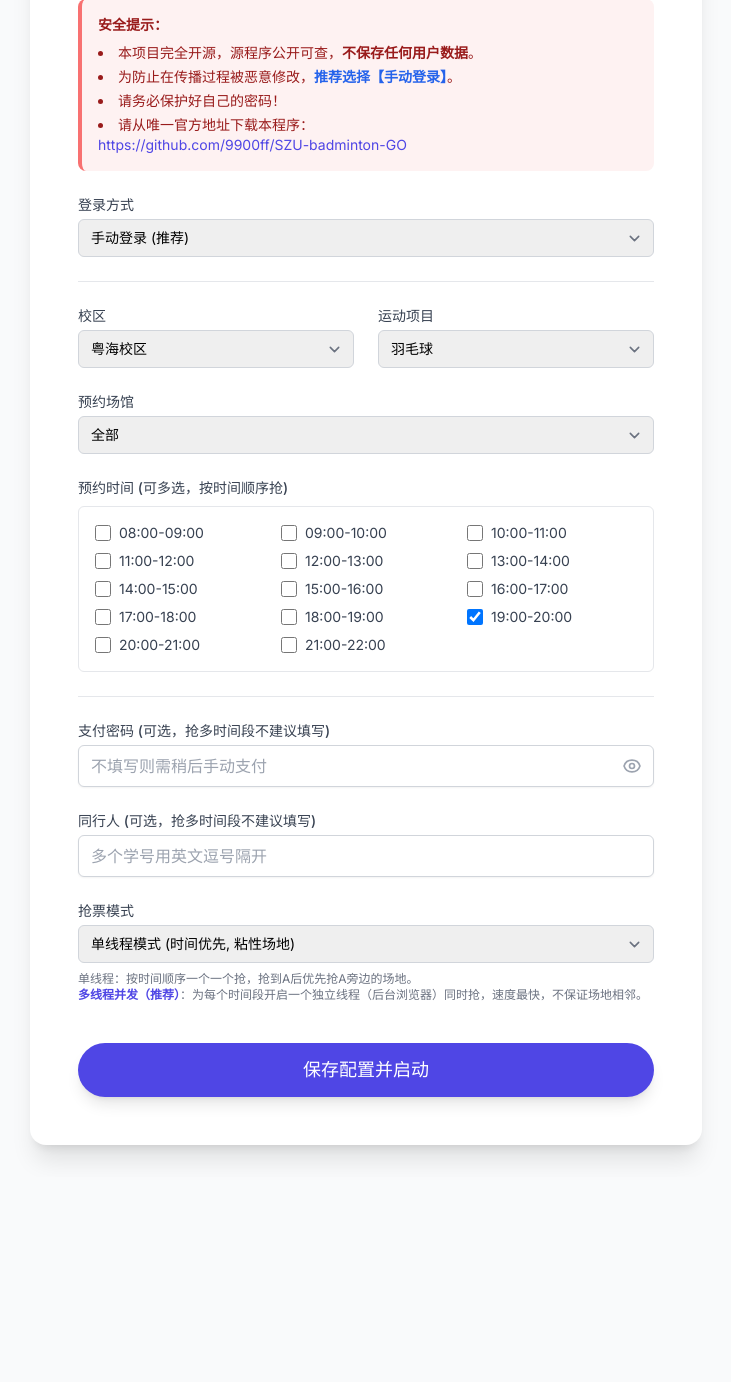
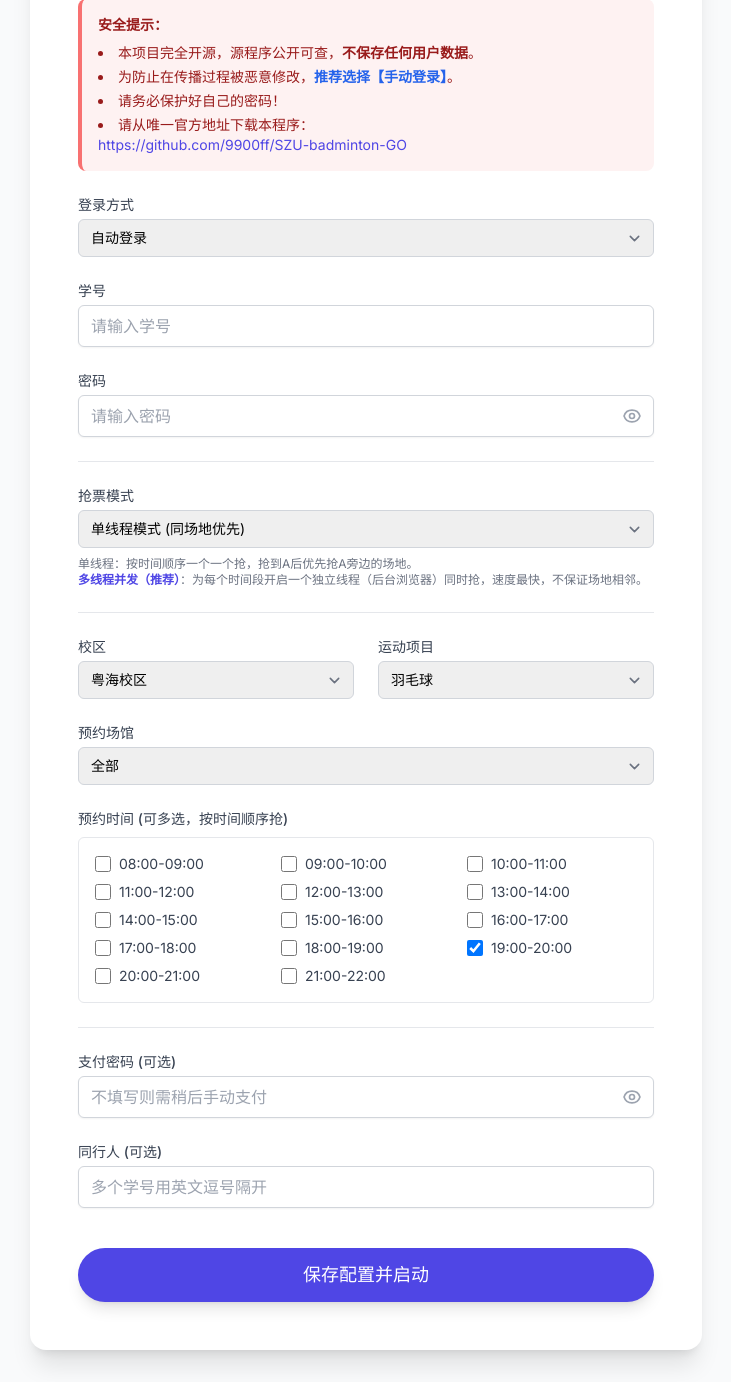
Before and after one commit to 9900ff/SZU-badminton-GO, a Flask app: page / in a window 1280 px wide. Shown: the part 189-1571 px from the top of the page, without its empty margins (274-1005 px from the left). Before the commit the page ends 1349 px from the top, so only its background shows below. Run offline with Flask 3, Linux system fonts and the light colour scheme; parts of the project's set-up code (start-up, migrations or seed data) failed here and were passed over; some libraries are stand-ins or nearby versions.

Commit message:
多线程测试成功，完善配置

```diff
--- a/src/templates/index.html
+++ b/src/templates/index.html
@@ -32,7 +32,10 @@
 
         <form id="config-form" action="/start" method="POST" class="space-y-6">
 
+            <!-- 隐藏的输入框，用于收集多选的时间 -->
             <input type="hidden" name="appointment" id="hidden-appointment">
+            <!-- 场馆不再需要隐藏输入框，直接使用select的name -->
+
             <div class="bg-red-50 border-l-4 border-red-400 text-red-800 p-4 rounded-lg text-sm">
                 <p class="font-bold">安全提示：</p>
                 <ul class="list-disc list-inside mt-2 space-y-1">
@@ -46,8 +49,8 @@
             <div>
                 <label for="login-method" class="block text-sm font-medium text-gray-700">登录方式</label>
                 <select id="login-method" name="login_method" class="custom-select mt-1 block w-full pl-3 pr-10 py-2 text-base border border-gray-300 focus:outline-none focus:ring-indigo-500 focus:border-indigo-500 sm:text-sm rounded-md">
-                    <option value="manual" {% if not config.get('username') or not config %}selected{% endif %}>手动登录 (推荐)</option>
-                    <option value="auto" {% if config.get('username') %}selected{% endif %}>自动登录</option>
+                    <option value="auto" {% if config.get('username') or not config %}selected{% endif %}>自动登录</option>
+                    <option value="manual" {% if not config.get('username') and config %}selected{% endif %}>手动登录 (推荐)</option>
                 </select>
             </div>
 
@@ -70,6 +73,29 @@
 
             <hr class="my-6 border-gray-200">
 
+            <div>
+                <label for="grabbing-mode" class="block text-sm font-medium text-gray-700">抢票模式</label>
+                <select id="grabbing-mode" name="grabbing_mode" class="custom-select mt-1 block w-full pl-3 pr-10 py-2 text-base border border-gray-300 focus:outline-none focus:ring-indigo-500 focus:border-indigo-500 sm:text-sm rounded-md">
+                    <option value="sticky" {% if config.get('grabbing_mode') == 'sticky' or not config.get('grabbing_mode') %}selected{% endif %}>单线程模式 (同场地优先)</option>
+                    <option value="multithread" {% if config.get('grabbing_mode') == 'multithread' %}selected{% endif %}>多线程模式 (速度优先)</option>
+                </select>
+                <p class="mt-2 text-xs text-gray-500">
+                    单线程：按时间顺序一个一个抢，抢到A后优先抢A旁边的场地。<br>
+                    <strong class="text-indigo-600">多线程并发（推荐）</strong>：为每个时间段开启一个独立线程（后台浏览器）同时抢，速度最快，不保证场地相邻。
+                </p>
+            </div>
+
+            <div id="multithread-warning" class="hidden bg-yellow-50 border-l-4 border-yellow-400 text-yellow-800 p-4 rounded-lg text-sm">
+                <p class="font-bold">多线程模式说明：</p>
+                <ul class="list-disc list-inside mt-2">
+                    <li>此模式将为多个时间段**同时**抢票，速度更快，目标是至少抢中一个。</li>
+                    <li>**不使用**“粘性场地”策略，不保证抢到的场地连续。</li>
+                    <li>此为实验性功能，可能会不稳定。</li>
+                </ul>
+            </div>
+
+            <hr class="my-6 border-gray-200">
+
             <div class="grid grid-cols-1 md:grid-cols-2 gap-6">
                 <div>
                     <label for="campus" class="block text-sm font-medium text-gray-700">校区</label>
@@ -87,22 +113,25 @@
                 </div>
             </div>
 
+            <!-- 【修改】将场馆改回下拉选择框 -->
             <div>
                 <label for="venues" class="block text-sm font-medium text-gray-700">预约场馆</label>
                 <select id="venues" name="venues" class="custom-select mt-1 block w-full pl-3 pr-10 py-2 text-base border border-gray-300 focus:outline-none focus:ring-indigo-500 focus:border-indigo-500 sm:text-sm rounded-md">
-                    </select>
+                    <!-- JS会动态填充 -->
+                </select>
             </div>
 
             <div>
                 <label class="block text-sm font-medium text-gray-700">预约时间 (可多选，按时间顺序抢)</label>
                 <div id="appointment-container" class="mt-2 grid grid-cols-2 md:grid-cols-3 gap-x-4 gap-y-2 border border-gray-200 rounded-md p-4">
-                    </div>
+                    <!-- JS会动态填充 -->
+                </div>
             </div>
 
             <hr class="my-6 border-gray-200">
 
              <div class="relative">
-                <label for="payment_password" class="block text-sm font-medium text-gray-700">支付密码 (可选，抢多时间段不建议填写)</label>
+                <label for="payment_password" class="block text-sm font-medium text-gray-700">支付密码 (可选)</label>
                 <input type="password" id="payment_password" name="payment_password" class="mt-1 block w-full px-3 py-2 border border-gray-300 rounded-md shadow-sm placeholder-gray-400 focus:outline-none focus:ring-indigo-500 focus:border-indigo-500" placeholder="不填写则需稍后手动支付" value="{{ config.get('payment_password', '') }}">
                 <button type="button" class="absolute inset-y-0 right-0 top-6 pr-3 flex items-center text-sm leading-5" onclick="togglePasswordVisibility('payment_password', 'payment-eye')">
                     <svg id="payment-eye" class="h-5 w-5 text-gray-400" fill="none" viewBox="0 0 24 24" stroke="currentColor">
@@ -112,22 +141,9 @@
                 </button>
             </div>
             <div>
-                <label for="companions_id" class="block text-sm font-medium text-gray-700">同行人 (可选，抢多时间段不建议填写)</label>
+                <label for="companions_id" class="block text-sm font-medium text-gray-700">同行人 (可选)</label>
                 <input type="text" id="companions_id" name="companions_id" class="mt-1 block w-full px-3 py-2 border border-gray-300 rounded-md shadow-sm placeholder-gray-400 focus:outline-none focus:ring-indigo-500 focus:border-indigo-500" placeholder="多个学号用英文逗号隔开" value="{{ config.get('companions_id', '') }}">
             </div>
-
-            <div>
-                <label for="grabbing-mode" class="block text-sm font-medium text-gray-700">抢票模式</label>
-                <select id="grabbing-mode" name="grabbing_mode" class="custom-select mt-1 block w-full pl-3 pr-10 py-2 text-base border border-gray-300 focus:outline-none focus:ring-indigo-500 focus:border-indigo-500 sm:text-sm rounded-md">
-                    <option value="single" {% if config.get('grabbing_mode', 'single') == 'single' %}selected{% endif %}>单线程模式 (时间优先, 粘性场地)</option>
-                    <option value="multi" {% if config.get('grabbing_mode') == 'multi' %}selected{% endif %}>多线程并发模式 (推荐, 随机场地)</option>
-                </select>
-                <p class="mt-2 text-xs text-gray-500">
-                    单线程：按时间顺序一个一个抢，抢到A后优先抢A旁边的场地。<br>
-                    <strong class="text-indigo-600">多线程并发（推荐）</strong>：为每个时间段开启一个独立线程（后台浏览器）同时抢，速度最快，不保证场地相邻。
-                </p>
-            </div>
-
 
             <div class="pt-4">
                  <button type="submit" class="w-full flex justify-center py-3 px-4 border border-transparent rounded-full shadow-lg text-lg font-medium text-white bg-indigo-600 hover:bg-indigo-700 focus:outline-none focus:ring-2 focus:ring-offset-2 focus:ring-indigo-500 transition-transform transform hover:scale-105">
@@ -163,6 +179,8 @@
 
             const loginMethodSelect = document.getElementById('login-method');
             const autoLoginFieldsDiv = document.getElementById('auto-login-fields');
+            const grabbingModeSelect = document.getElementById('grabbing-mode');
+            const multithreadWarning = document.getElementById('multithread-warning');
             const campusSelect = document.getElementById('campus');
             const sportSelect = document.getElementById('sport');
             // 【修改】获取 select 元素，而不是 div 容器
@@ -224,6 +242,10 @@
                 autoLoginFieldsDiv.style.display = loginMethodSelect.value === 'auto' ? 'block' : 'none';
             }
 
+            function toggleModeWarning() {
+                multithreadWarning.style.display = grabbingModeSelect.value === 'multithread' ? 'block' : 'none';
+            }
+
             form.addEventListener('submit', function(e) {
                 const checkedAppointments = Array.from(document.querySelectorAll('input[name="appointment_options"]:checked')).map(cb => cb.value);
                 document.getElementById('hidden-appointment').value = checkedAppointments.join(',');
@@ -236,13 +258,16 @@
                     alert('请至少选择一个预约时间！');
                     e.preventDefault(); // 阻止表单提交
                 }
+                // 场馆是单选下拉，无需检查是否为空
             });
 
             loginMethodSelect.addEventListener('change', toggleLoginFields);
+            grabbingModeSelect.addEventListener('change', toggleModeWarning);
             campusSelect.addEventListener('change', updateVenues);
             sportSelect.addEventListener('change', updateVenues);
 
             toggleLoginFields();
+            toggleModeWarning();
             generateTimeSlots();
             updateVenues();
         });
--- a/src/web_server.py
+++ b/src/web_server.py
@@ -80,7 +80,7 @@ class ConfigServer:
             self.completion_event.set()
             return """
             <!DOCTYPE html><html lang="zh-CN"><head><title>配置成功</title><style>body{font-family: sans-serif; text-align: center; padding-top: 50px; background-color: #f0fdf4; color: #166534;} h1{font-size: 2em;}</style></head>
-            <body><h1>✅ 配置已保存！</h1><p>浏览器将自动跳转到登录页面，请继续操作...</p></body></html>
+            <body><h1>✅ 配置已保存！</h1><p>浏览器将自动跳转到登录页面，请继续操作。如果没有反应，请检查是否有多个终端，然后重启软件...</p></body></html>
             """
 
     def run_server(self):
```
Also changed, not shown: src/main.py (+8 -8 lines).
